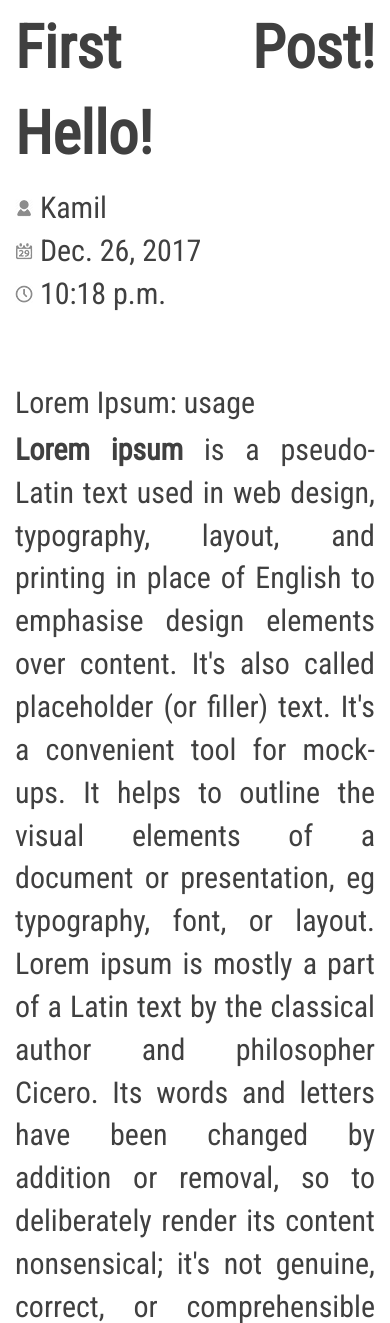
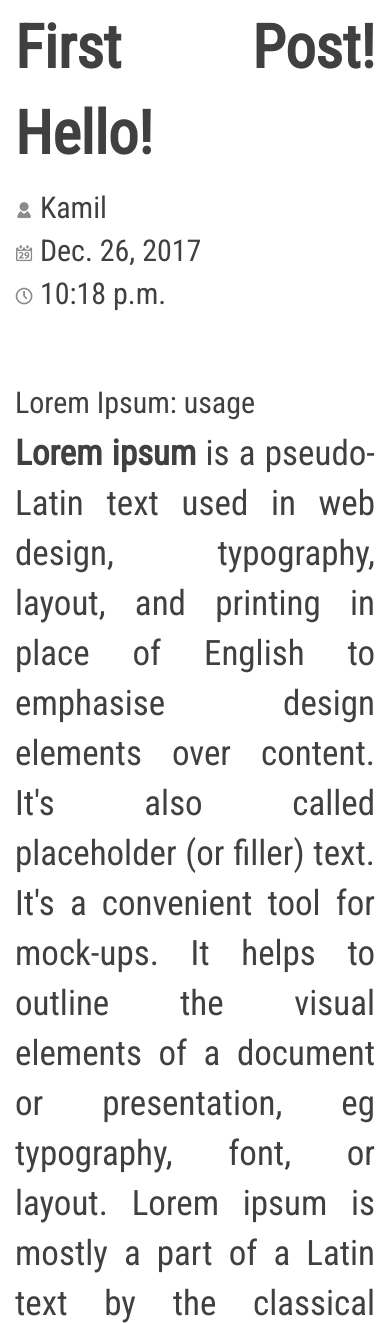
Before and after one commit to plutasnyy/vc_blog, a Django app: page /post/2 in a window 390 px wide; the page is wider, and only the part inside the window is pictured. Shown: the part 320-1643 px from the top of that part. Run offline with Django 3.2, Linux system fonts and the light colour scheme; data comes from the database, SQL or seed files in the repository; some libraries are stand-ins or nearby versions.

Commit message:
bigger font

```diff
--- a/main/static/main/css/post_style.css
+++ b/main/static/main/css/post_style.css
@@ -31,7 +31,7 @@
 }
 @media screen and (max-width: 992px) {
     .Post{
-        font-size: 30px;
+        font-size: 35px;
         text-align: justify;
         color: #8c8c8c;
     }
--- a/main/static/main/css/style.css
+++ b/main/static/main/css/style.css
@@ -179,13 +179,13 @@ p3{
     }
 
     .bar_under_post{
-         font-size: 26px;
+         font-size: 30px;
     }
     .img_about_post{
-        padding-bottom: 4px;
+        padding-bottom: 0px;
     }
     .fill_post{
-        font-size:30px;
+        font-size:35px;
     }
     .post_title{
         font-size: 60px;
@@ -200,7 +200,7 @@ p3{
     }
 
     .about{
-        font-size: 30px;
+        font-size: 35px;
         padding-bottom: 5%;
     }
     .about_hania{
--- a/main/templates/post.html
+++ b/main/templates/post.html
@@ -16,7 +16,7 @@
                  <div class="col-*-12 post_title">
                         <p2>{{ post.title }}</p2>
                     </div>
-                    <div class="row">
+                    <div class="row bar_under_post">
                        <div class="col-md-2 col-xs-12 icon_text">
                             <img src="{% static 'main/img/person_icon.png' %}" class="img_about_post" \>
                             <p2>{{ post.author }}</p2>
```
